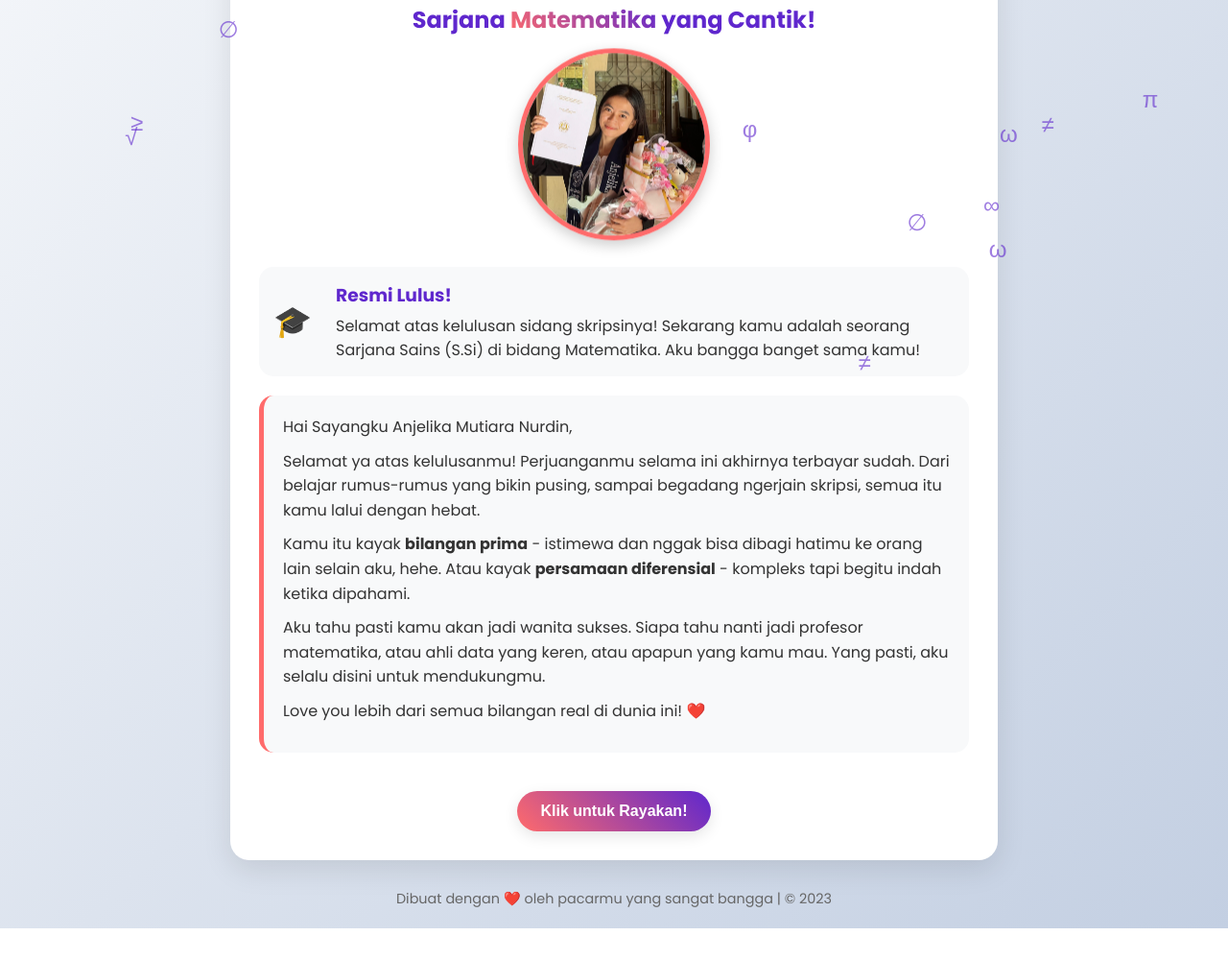
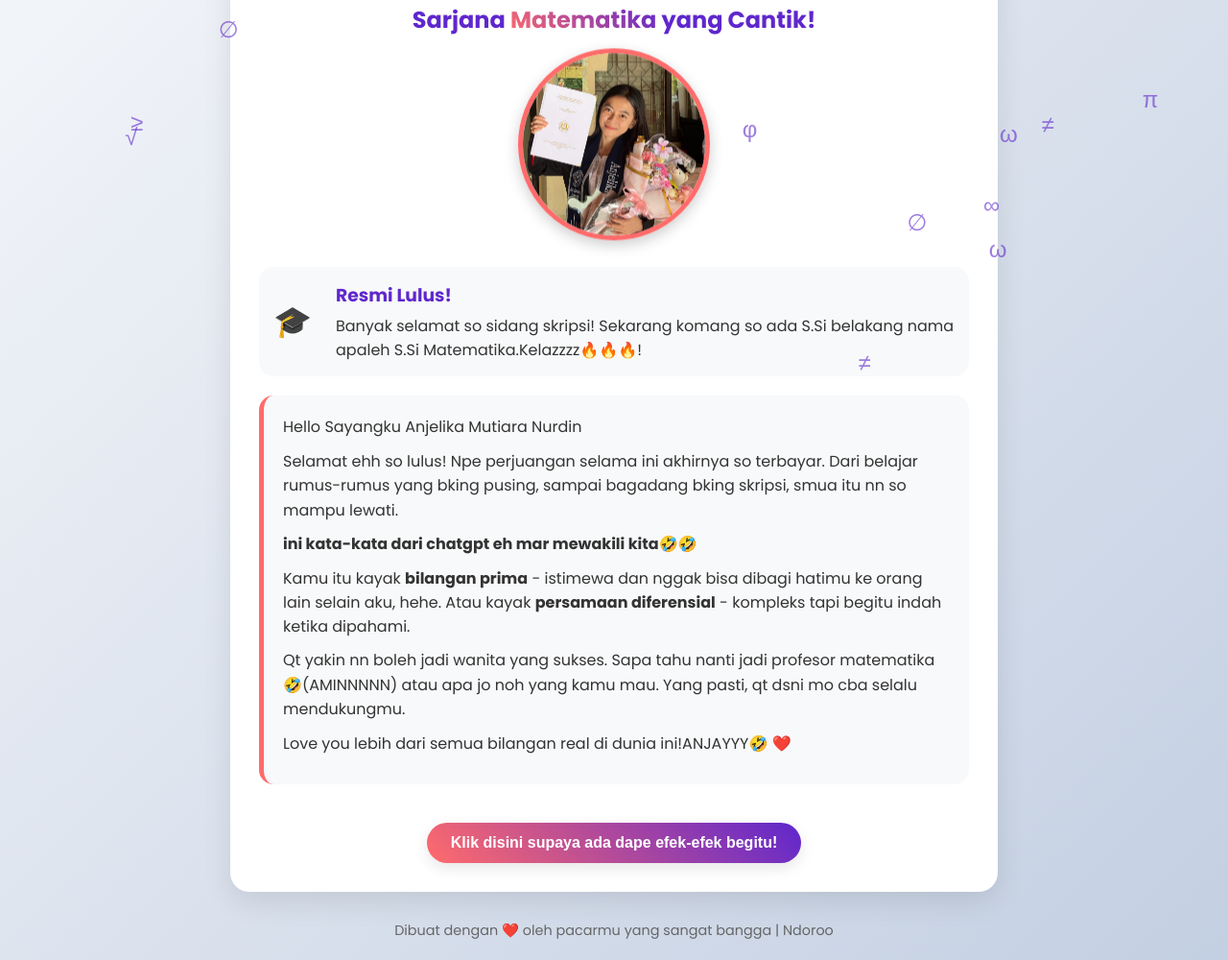
Before and after one commit to HendroSepang/hendrosepang.github.io, a plain HTML site: page index.html in a window 1280 px wide. Shown: the part 144-1144 px from the top of the page at 96% size. Before the commit the page ends 1111 px from the top, so only its background shows below. Drawn offline with Linux system fonts and the light colour scheme.

Commit message:
Update index.html

```diff
--- a/index.html
+++ b/index.html
@@ -265,23 +265,24 @@
             <div class="achievement-icon">🎓</div>
             <div class="achievement-text">
                 <h3>Resmi Lulus!</h3>
-                <p>Selamat atas kelulusan sidang skripsinya! Sekarang kamu adalah seorang Sarjana Sains (S.Si) di bidang Matematika. Aku bangga banget sama kamu!</p>
+                <p>Banyak selamat so sidang skripsi! Sekarang komang so ada S.Si belakang nama apaleh S.Si Matematika.Kelazzzz🔥🔥🔥!</p>
             </div>
         </div>
 
         <div class="message">
-            <p>Hai Sayangku Anjelika Mutiara Nurdin,</p>
-            <p>Selamat ya atas kelulusanmu! Perjuanganmu selama ini akhirnya terbayar sudah. Dari belajar rumus-rumus yang bikin pusing, sampai begadang ngerjain skripsi, semua itu kamu lalui dengan hebat.</p>
-            <p>Kamu itu kayak <strong>bilangan prima</strong> - istimewa dan nggak bisa dibagi hatimu ke orang lain selain aku, hehe. Atau kayak <strong>persamaan diferensial</strong> - kompleks tapi begitu indah ketika dipahami.</p>
-            <p>Aku tahu pasti kamu akan jadi wanita sukses. Siapa tahu nanti jadi profesor matematika, atau ahli data yang keren, atau apapun yang kamu mau. Yang pasti, aku selalu disini untuk mendukungmu.</p>
-            <p>Love you lebih dari semua bilangan real di dunia ini! ❤️</p>
+            <p>Hello Sayangku Anjelika Mutiara Nurdin</p>
+            <p>Selamat ehh so lulus! Npe perjuangan selama ini akhirnya so terbayar. Dari belajar rumus-rumus yang bking pusing, sampai bagadang bking skripsi, smua itu nn so mampu lewati.</p>
+            <p><strong>ini kata-kata dari chatgpt eh mar mewakili kita🤣🤣</strong></p>
+            <p></p>Kamu itu kayak <strong>bilangan prima</strong> - istimewa dan nggak bisa dibagi hatimu ke orang lain selain aku, hehe. Atau kayak <strong>persamaan diferensial</strong> - kompleks tapi begitu indah ketika dipahami.</p>
+            <p>Qt yakin nn boleh jadi wanita yang sukses. Sapa tahu nanti jadi profesor matematika🤣(AMINNNNN) atau apa jo noh yang kamu mau. Yang pasti, qt dsni mo cba selalu mendukungmu.</p>
+            <p>Love you lebih dari semua bilangan real di dunia ini!ANJAYYY🤣 ❤️</p>
         </div>
 
-        <button class="btn" id="celebrateBtn">Klik untuk Rayakan!</button>
+        <button class="btn" id="celebrateBtn">Klik disini supaya ada dape efek-efek begitu!</button>
     </div>
 
     <footer>
-        Dibuat dengan ❤️ oleh pacarmu yang sangat bangga | © 2023
+        Dibuat dengan ❤️ oleh pacarmu yang sangat bangga | Ndoroo
     </footer>
 
     <script>
```
